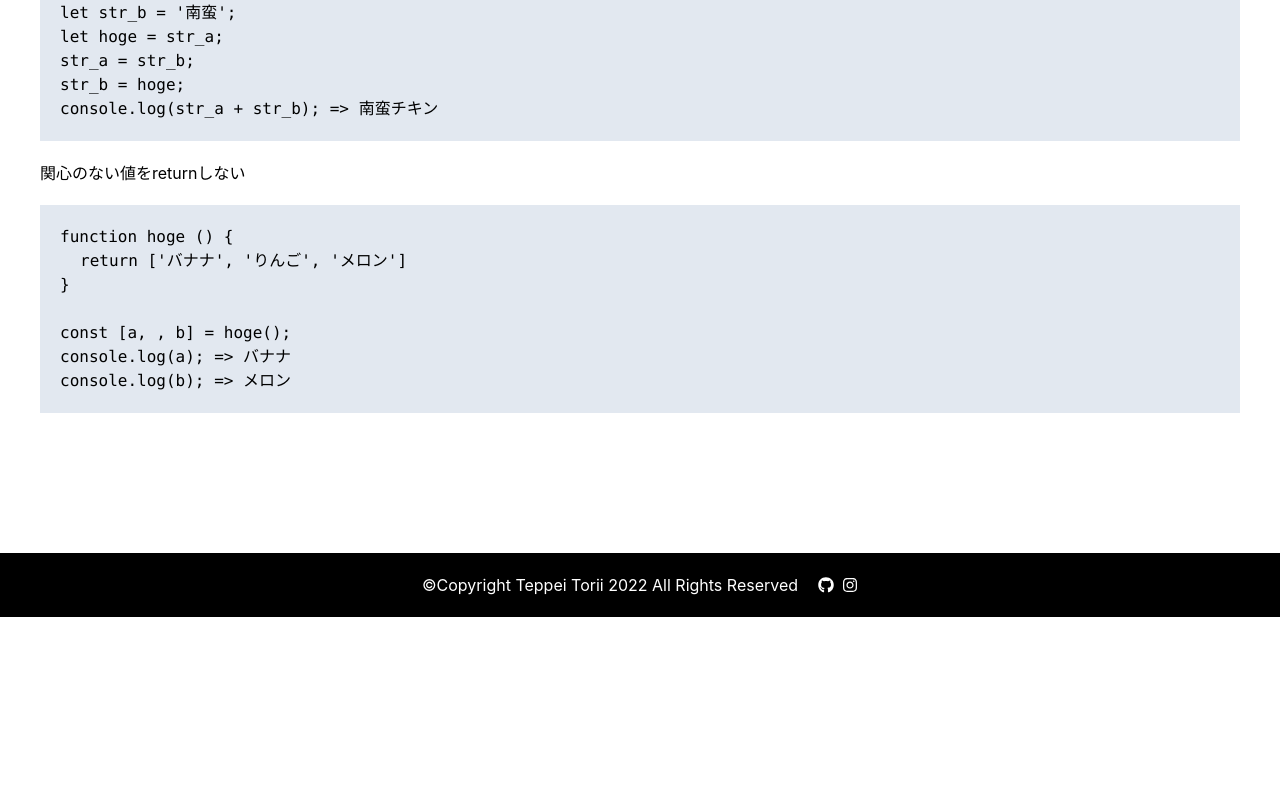
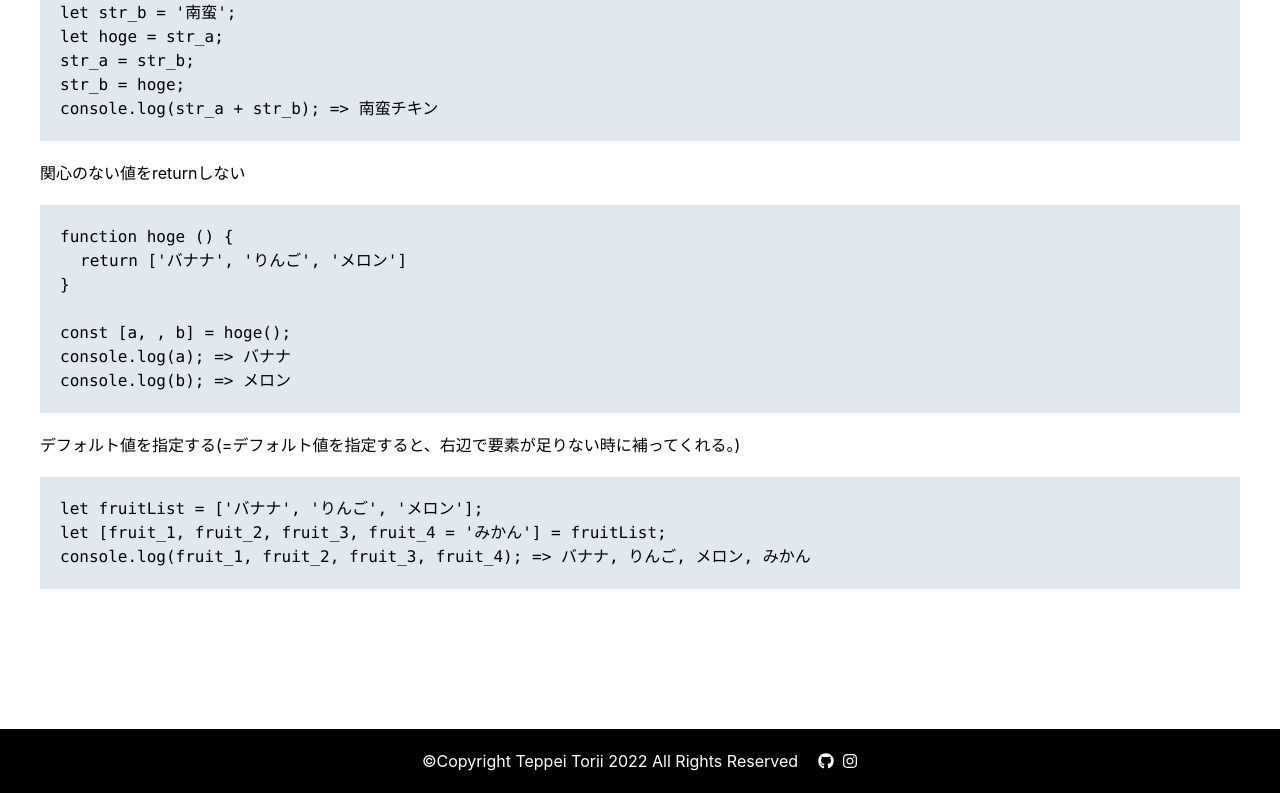
Before and after one commit to Teppeichang/react_hooks_tutorial, a React (Create React App) app: page /destructing-assignment in a window 1280 px wide. Shown: the part 1407-2200 px from the top of the page. Before the commit the page ends 2024 px from the top, so only its background shows below. Built offline with nearby package versions, Linux system fonts and the light colour scheme.

Commit message:
Add: 分割代入サンプルコード(デフォルト値)

```diff
--- a/src/pages/DestructuringAssignment.jsx
+++ b/src/pages/DestructuringAssignment.jsx
@@ -67,6 +67,12 @@ const DestructuringAssignment = () => {
           console.log(a); ={'>'} バナナ <br />
           console.log(b); ={'>'} メロン
         </code>
+        <p>デフォルト値を指定する(=デフォルト値を指定すると、右辺で要素が足りない時に補ってくれる。)</p>
+        <code className="bg-slate-200 block mt-5 mb-5 p-5">
+          let fruitList = ['バナナ', 'りんご', 'メロン']; <br />
+          let [fruit_1, fruit_2, fruit_3, fruit_4 = 'みかん'] = fruitList; <br />
+          console.log(fruit_1, fruit_2, fruit_3, fruit_4); ={'>'} バナナ, りんご, メロン, みかん
+        </code>
       </div>
     </div>
   );
```
